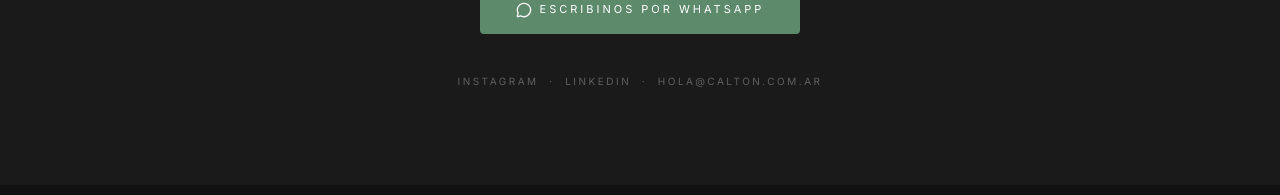
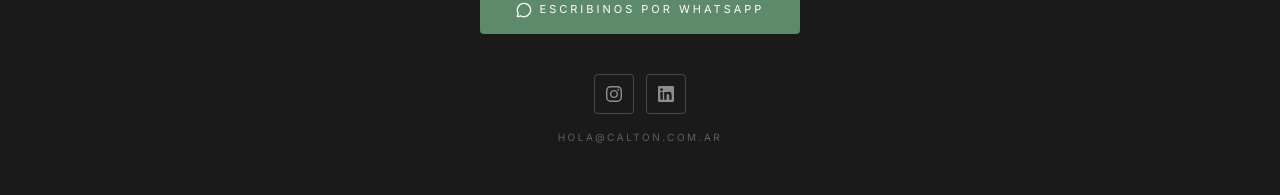
Before and after one commit to gastonmunoz/somosmenta, a Next.js app: page / in a window 1280 px wide. Shown: the part 4972-5167 px from the top of the page. Built offline with nearby package versions, Linux system fonts and the light colour scheme.

Commit message:
Updated contact

```diff
--- a/src/components/sections/Contact.tsx
+++ b/src/components/sections/Contact.tsx
@@ -1,4 +1,5 @@
 import { MessageCircle } from "lucide-react";
+import SocialIcons from "@/components/ui/social-icons";
 
 export default function Contact() {
   return (
@@ -29,8 +30,9 @@
           <MessageCircle className="w-4 h-4 inline mr-2 align-middle" />
           Escribinos por WhatsApp
         </a>
-        <p className="text-[10px] text-white/30 tracking-[2.5px] uppercase">
-          Instagram&nbsp;&nbsp;·&nbsp;&nbsp;LinkedIn&nbsp;&nbsp;·&nbsp;&nbsp;hola@calton.com.ar
+        <SocialIcons />
+        <p className="text-[10px] text-white/30 tracking-[2.5px] uppercase mt-4">
+          hola@calton.com.ar
         </p>
       </div>
     </section>
--- /dev/null
+++ b/src/components/ui/social-icons.tsx
@@ -0,0 +1,36 @@
+import { Button } from "@/components/ui/button";
+
+const InstagramIcon = () => (
+  <svg viewBox="0 0 24 24" fill="currentColor" className="h-4 w-4">
+    <path d="M12 2.163c3.204 0 3.584.012 4.85.07 3.252.148 4.771 1.691 4.919 4.919.058 1.265.069 1.645.069 4.849 0 3.205-.012 3.584-.069 4.849-.149 3.225-1.664 4.771-4.919 4.919-1.266.058-1.644.07-4.85.07-3.204 0-3.584-.012-4.849-.07-3.26-.149-4.771-1.699-4.919-4.92-.058-1.265-.07-1.644-.07-4.849 0-3.204.013-3.583.07-4.849.149-3.227 1.664-4.771 4.919-4.919 1.266-.057 1.645-.069 4.849-.069zm0-2.163c-3.259 0-3.667.014-4.947.072-4.358.2-6.78 2.618-6.98 6.98-.059 1.281-.073 1.689-.073 4.948 0 3.259.014 3.668.072 4.948.2 4.358 2.618 6.78 6.98 6.98 1.281.058 1.689.072 4.948.072 3.259 0 3.668-.014 4.948-.072 4.354-.2 6.782-2.618 6.979-6.98.059-1.28.073-1.689.073-4.948 0-3.259-.014-3.667-.072-4.947-.196-4.354-2.617-6.78-6.979-6.98-1.281-.059-1.69-.073-4.949-.073zm0 5.838c-3.403 0-6.162 2.759-6.162 6.162s2.759 6.163 6.162 6.163 6.162-2.759 6.162-6.163c0-3.403-2.759-6.162-6.162-6.162zm0 10.162c-2.209 0-4-1.79-4-4 0-2.209 1.791-4 4-4s4 1.791 4 4c0 2.21-1.791 4-4 4zm6.406-11.845c-.796 0-1.441.645-1.441 1.44s.645 1.44 1.441 1.44c.795 0 1.439-.645 1.439-1.44s-.644-1.44-1.439-1.44z" />
+  </svg>
+);
+
+const LinkedInIcon = () => (
+  <svg viewBox="0 0 24 24" fill="currentColor" className="h-4 w-4">
+    <path d="M20.447 20.452h-3.554v-5.569c0-1.328-.027-3.037-1.852-3.037-1.853 0-2.136 1.445-2.136 2.939v5.667H9.351V9h3.414v1.561h.046c.477-.9 1.637-1.85 3.37-1.85 3.601 0 4.267 2.37 4.267 5.455v6.286zM5.337 7.433c-1.144 0-2.063-.926-2.063-2.065 0-1.138.92-2.063 2.063-2.063 1.14 0 2.064.925 2.064 2.063 0 1.139-.925 2.065-2.064 2.065zm1.782 13.019H3.555V9h3.564v11.452zM22.225 0H1.771C.792 0 0 .774 0 1.729v20.542C0 23.227.792 24 1.771 24h20.451C23.2 24 24 23.227 24 22.271V1.729C24 .774 23.2 0 22.222 0h.003z" />
+  </svg>
+);
+
+const socials = [
+  { href: "https://instagram.com/calton", label: "Instagram", Icon: InstagramIcon },
+  { href: "https://linkedin.com/company/calton", label: "LinkedIn", Icon: LinkedInIcon },
+];
+
+export default function SocialIcons() {
+  return (
+    <div className="flex items-center justify-center gap-3">
+      {socials.map(({ href, label, Icon }) => (
+        <a key={label} href={href} target="_blank" rel="noopener noreferrer" aria-label={label}>
+          <Button
+            variant="outline"
+            size="icon"
+            className="rounded-sm border-white/20 bg-transparent text-white/50 hover:bg-white/10 hover:text-white hover:border-white/40 transition-all duration-300"
+          >
+            <Icon />
+          </Button>
+        </a>
+      ))}
+    </div>
+  );
+}
```
